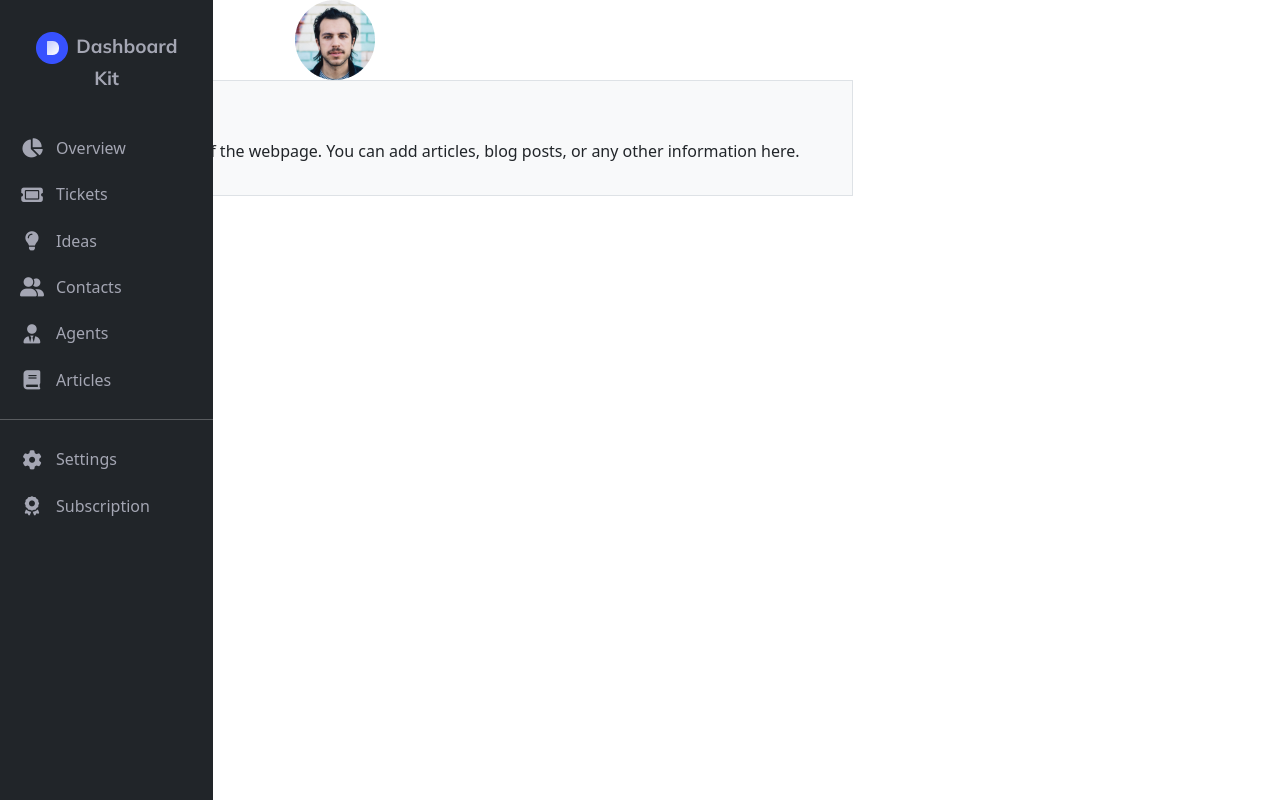
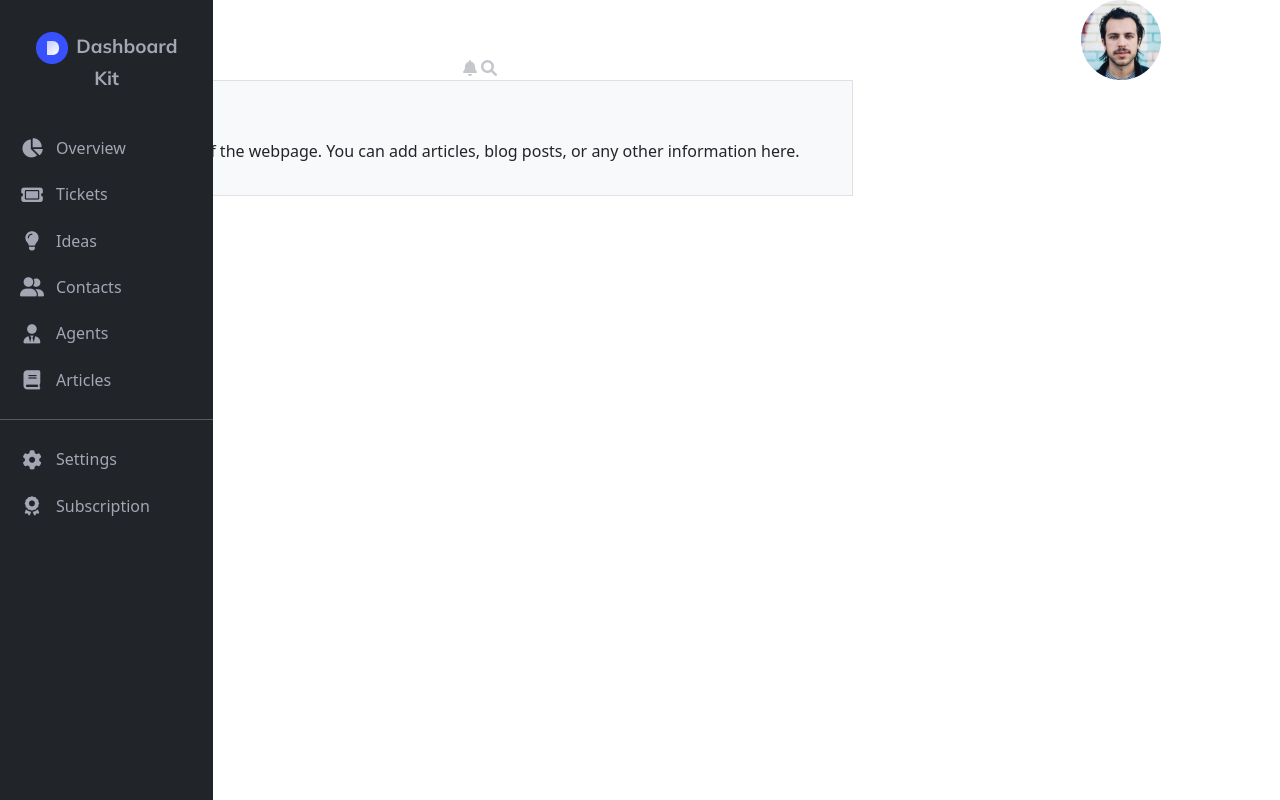
Before and after one commit to morovie/frontend-framework, a website: page public/index.html in a window 1280 px wide. Drawn offline with nearby package versions, Linux system fonts and the light colour scheme.

Commit message:
adffasdf

```diff
--- a/public/index.html
+++ b/public/index.html
@@ -89,7 +89,7 @@
 
         <!-- Header Section -->
         <header  id="header"class="bg-white text-white text-center">
-            <div id="headerItems">
+            <div id="headerItems" class=" col-md-9">
                 <h1>Overview</h1>
                 <i class="fa-solid fa-bell"></i>
                 <i class="fas fa-search"></i>
--- a/src/scss/stylesheet.scss
+++ b/src/scss/stylesheet.scss
@@ -55,7 +55,7 @@ header {
 
         i {
             justify-content: space-between;
-            align-items: center;
+            align-items:flex-end;
             color: #C5C7CD;
         }
     }
```
Also changed, not shown: public/assets/css/stylesheet.css.
